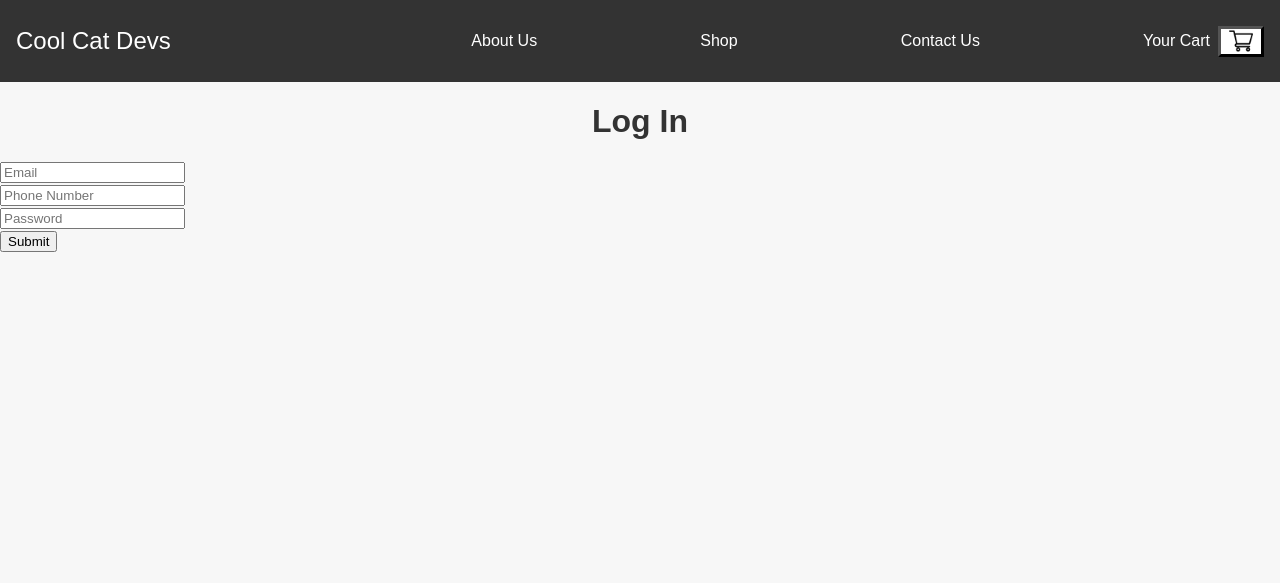
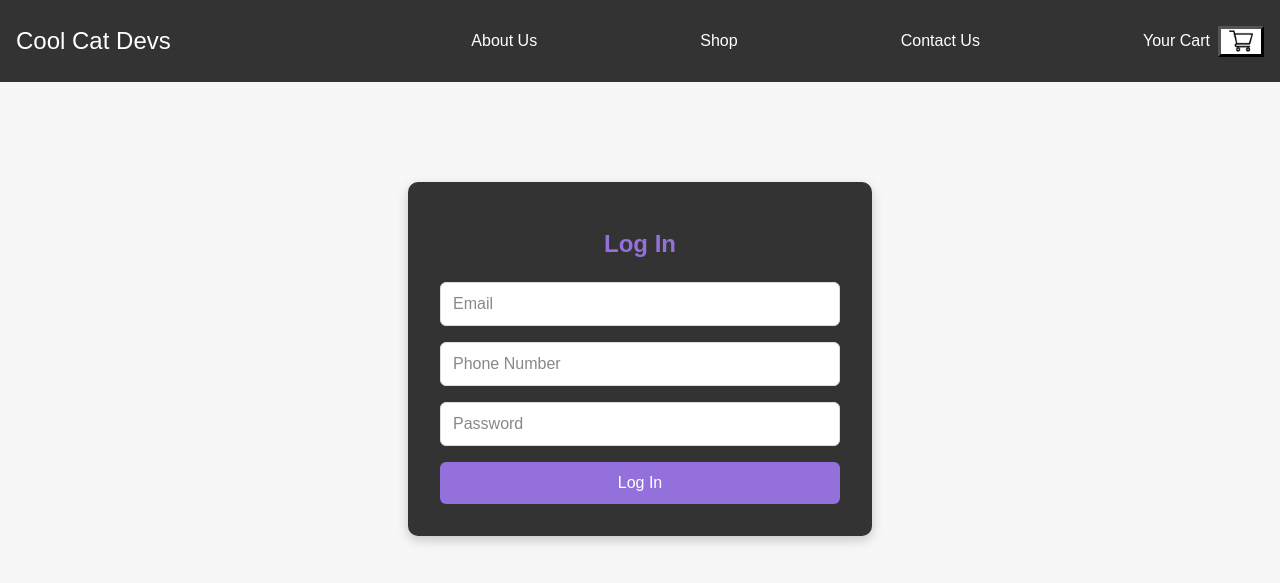
Before and after one commit to jbowser64/CoolCatDevs, a Flask app: page /login in a window 1280 px wide. Shown: the top 583 px of the page. Run offline with Flask 3, Linux system fonts and the light colour scheme.

Commit message:
Updated CSS/Functionality for Login and Contact Us pages

```diff
--- a/CoolCatDevs/Cool Cat Development/app.py
+++ b/CoolCatDevs/Cool Cat Development/app.py
@@ -13,26 +13,18 @@ Session(app)
 @app.route("/")
 @app.route("/home")
 def home():
-    if not session.get("customer_id"):
-        return redirect("/login")
     return render_template("home.html")
 
 @app.route("/catalog")
 def catalog():
-    if not session.get("customer_id"):
-        return redirect("/login")
     return render_template("catalog.html")
 
 @app.route("/about")
 def about():
-    if not session.get("customer_id"):
-        return redirect("/login")
     return render_template("aboutus.html")
 
 @app.route("/contact")
 def contact():
-    if not session.get("customer_id"):
-        return redirect("/login")
     return render_template("contactus.html")
 
 @app.route("/cart")
--- a/CoolCatDevs/Cool Cat Development/static/style.css
+++ b/CoolCatDevs/Cool Cat Development/static/style.css
@@ -231,12 +231,12 @@ body {
 			font-size: 24px;
 		}
 
-/* Navigation Links */
+/* NAV LINKS STYLING */
 .nav-links {
 	list-style: none;
 	display: flex;
 	justify-content: space-between;
-	flex: 2; /* Ensure it takes enough space */
+	flex: 2;
 }
 
 	.nav-links li {
@@ -254,8 +254,10 @@ body {
 			background-color: #555;
 			border-radius: 5px;
 		}
+	/* NAV LINKS END */
 
-/* Cart Icon and Border/background */
+
+	/* CART STYLING */
 .cart-border{
 	width: 40px; height: 25px;
 	background-color: white;
@@ -276,17 +278,132 @@ body {
 		height: 24px;
 	}
 
-/* Ensure overall body alignment if necessary */
 body {
 	margin: 0;
 	padding: 0;
 	font-family: Arial, sans-serif;
 }
 
-/* Ensure all footer elements are uniform*/
 footer {
 	border-style:outset;
 	border:ridge;
 	width:auto;
 
 }
+	/* CART STYLING END */
+
+	/* CONTACT US PAGE STYLING */
+
+.contact-container {
+	width: 400px;
+	margin: 100px auto;
+	padding: 2rem;
+	background-color: #fff; /* White background for contrast */
+	border-radius: 8px;
+	box-shadow: 0 4px 12px rgba(0, 0, 0, 0.1);
+	text-align: center;
+	color: var(--primary-color); /* Uses the theme's primary color */
+}
+
+	.contact-container h1 {
+		margin-bottom: 1.5rem;
+		font-size: 28px;
+		color: var(--primary-color); /* Mediumpurple for text */
+	}
+
+	.contact-container form {
+		display: flex;
+		flex-direction: column;
+	}
+
+	.contact-container label {
+		color: #333;
+		font-weight: bold;
+		margin-bottom: 0.5rem;
+	}
+
+	.contact-container input,
+	.contact-container textarea {
+		padding: 0.75rem;
+		margin-bottom: 1rem;
+		border: 1px solid #ddd;
+		border-radius: 4px;
+		font-size: 16px;
+	}
+
+		.contact-container input:focus,
+		.contact-container textarea:focus {
+			border-color: var(--primary-color);
+		}
+
+	.contact-container button {
+		padding: 0.75rem;
+		background-color: var(--primary-color);
+		color: white;
+		border: none;
+		border-radius: 4px;
+		font-size: 16px;
+		cursor: pointer;
+	}
+
+		.contact-container button:hover {
+			background-color: #7038a1;
+		}
+
+	/* CONTACT US STYLING END */
+
+
+
+
+/* UPDATED LOGIN PAGE STYLING */
+.login-container {
+	width: 400px;
+	margin: 100px auto;
+	padding: 2rem;
+	background-color: #333;
+	border-radius: 10px;
+	box-shadow: 0 4px 12px rgba(0, 0, 0, 0.2);
+	text-align: center;
+}
+
+	.login-container h1 {
+		margin-bottom: 1.5rem;
+		font-size: 24px;
+		color: var(--primary-color);
+	}
+
+	.login-container form {
+		display: flex;
+		flex-direction: column;
+	}
+
+	.login-container input {
+		padding: 0.75rem;
+		margin-bottom: 1rem;
+		border: 1px solid #ddd;
+		border-radius: 6px;
+		font-size: 16px;
+		color: #333;
+		background-color: #fff;
+	}
+
+		.login-container input::placeholder {
+			color: #888;
+		}
+
+	.login-container button {
+		padding: 0.75rem;
+		background-color: var(--primary-color);
+		color: white;
+		border: none;
+		border-radius: 6px;
+		font-size: 16px;
+		cursor: pointer;
+		transition: background-color 0.3s ease;
+	}
+
+		.login-container button:hover {
+			background-color: #9370db;
+		}
+
+		/* LOGIN PAGE STYLING END */
--- a/CoolCatDevs/Cool Cat Development/templates/contactus.html
+++ b/CoolCatDevs/Cool Cat Development/templates/contactus.html
@@ -3,6 +3,7 @@
 {% block title %}Contact Us{% endblock %}
 
 {% block content %}
+<div class="contact-container">
     <h1>Contact Us</h1>
     <form action="/send-message" method="POST">
         <label for="name">Name:</label>
@@ -16,4 +17,5 @@
 
         <button type="submit">Send Message</button>
     </form>
+</div>
 {% endblock %}
--- a/CoolCatDevs/Cool Cat Development/templates/login.html
+++ b/CoolCatDevs/Cool Cat Development/templates/login.html
@@ -3,28 +3,27 @@
 {% block title %}Login{% endblock %}
 
 {% block content %}
+<div class="login-container">
 	<h1>Log In</h1>
 	<form action="/login" method="POST">
-		<input
-			placeholder = "Email"
-			autocomplete = "off"
-			type = "email"
-			name = "email">
-		<input
-			id = "phone_number"
-			placeholder = "Phone Number"
-			autocomplete = "off"
-			type = "tel"
-			name = "phone_number"
-			pattern = "[0-9]{3}-[0-9]{3}-[0-9]{4}"
-			title = "123-123-1234">
-		<input
-			placeholder = "Password"
-			autocomplete = "off"
-			type = "password"
-			name = "password">
-		<input
-			type = "submit"
-			name = "Register">
+		<input placeholder="Email"
+			   autocomplete="off"
+			   type="email"
+			   name="email"
+			   required>
+		<input id="phone_number"
+			   placeholder="Phone Number"
+			   autocomplete="off"
+			   type="tel"
+			   name="phone_number"
+			   pattern="[0-9]{3}-[0-9]{3}-[0-9]{4}"
+			   title="123-123-1234">
+		<input placeholder="Password"
+			   autocomplete="off"
+			   type="password"
+			   name="password"
+			   required>
+		<button type="submit">Log In</button>
 	</form>
+</div>
 {% endblock %}
```
Lines whose indentation alone changed are shown as unchanged.
